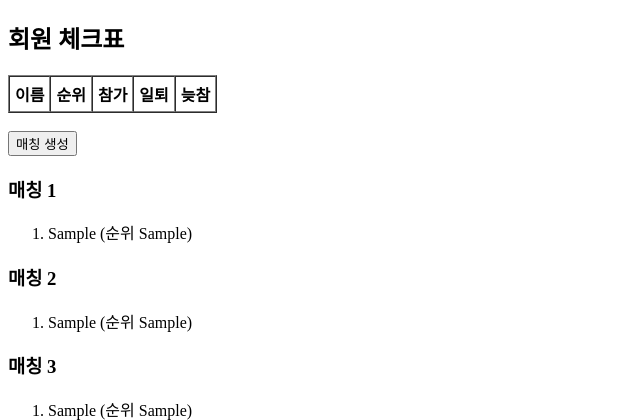
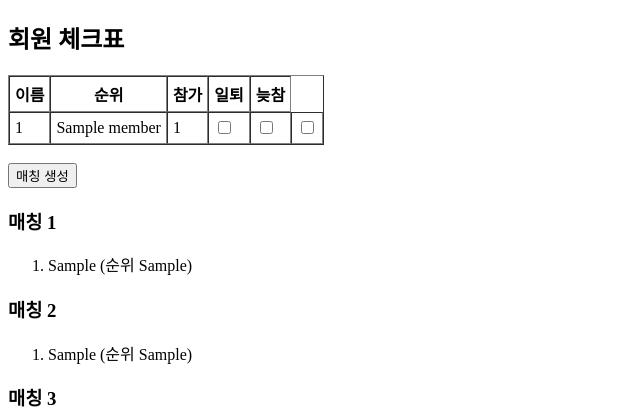
Before and after one commit to trainghost/tennis, a Flask app: template templates/members.html in a window 1280 px wide. Shown: the top 420 px of the page, without its empty margins (0-640 px from the left). Run offline with Flask 3, Linux system fonts and the light colour scheme; the template is opened without the code that fills it: most values are stand-ins (such as "Sample title", 1, 10 or a date in 2020); lists and menus that the app fills with data are empty.

Commit message:
Update members.html

```diff
--- a/templates/members.html
+++ b/templates/members.html
@@ -18,15 +18,17 @@
                 </tr>
             </thead>
             <tbody>
-                {% for idx, member in enumerate(members) %}
-                <tr>
-                    <td>{{ member['이름'] }}</td>
-                    <td>{{ member['순위'] }}</td>
-                    <td><input type="checkbox" name="participate_{{ idx }}" {% if member.get('참가') %}checked{% endif %}></td>
+                {% for member in members %}
+  <tr>
+    <td>{{ loop.index }}</td>  {# loop.index는 1부터 시작합니다 #}
+    <td>{{ member.name }}</td>
+    <td>{{ member.rank }}</td>
+      <td><input type="checkbox" name="participate_{{ idx }}" {% if member.get('참가') %}checked{% endif %}></td>
                     <td><input type="checkbox" name="early_{{ idx }}" {% if member.get('일퇴') %}checked{% endif %}></td>
                     <td><input type="checkbox" name="late_{{ idx }}" {% if member.get('늦참') %}checked{% endif %}></td>
-                </tr>
-                {% endfor %}
+  </tr>
+{% endfor %}
+
             </tbody>
         </table>
         <br>
```
